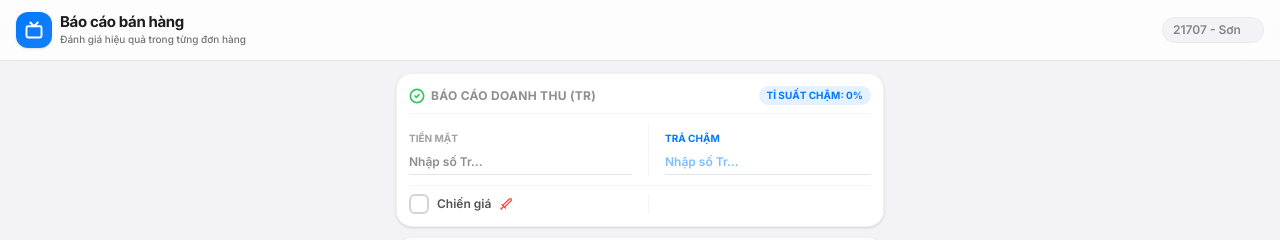
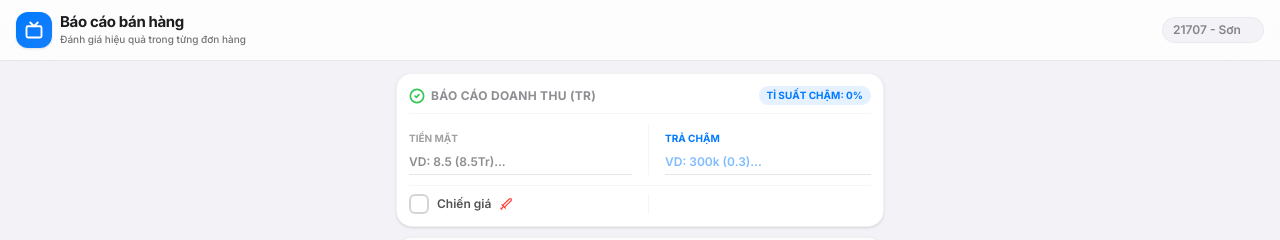
Before and after one commit to ltsdata1605-glitch/Bao-Cao-Khai-Thac, a React (Vite) app: page / in a window 1280 px wide. Shown: the top 240 px of the page. Built offline with nearby package versions, Linux system fonts and the light colour scheme.

Commit message:
style: update installment placeholder format example to VD: 300k (0.3)...

```diff
--- a/src/App.tsx
+++ b/src/App.tsx
@@ -741,7 +741,7 @@ export default function App() {
                       type="number"
                       inputMode="decimal"
                       min="0"
-                      placeholder="Nhập số Tr..."
+                      placeholder="VD: 8.5 (8.5Tr)..."
                       className="w-full text-xs font-semibold bg-transparent border-0 border-b border-neutral-200 dark:border-neutral-700 py-1 focus:ring-0 focus:border-[#007AFF] focus:outline-none"
                       value={state.cash}
                       onChange={e => handleStateChange(prev => ({ ...prev, cash: e.target.value }))}
@@ -754,7 +754,7 @@ export default function App() {
                       type="number"
                       inputMode="decimal"
                       min="0"
-                      placeholder="Nhập số Tr..."
+                      placeholder="VD: 300k (0.3)..."
                       className="w-full text-xs font-semibold text-[#007AFF] bg-transparent border-0 border-b border-neutral-200 dark:border-neutral-700 py-1 focus:ring-0 focus:border-[#007AFF] focus:outline-none"
                       value={state.installment}
                       onChange={e => handleStateChange(prev => ({ ...prev, installment: e.target.value }))}
```
Also changed, not shown: 2 other files (tests, documents, lock files or other folders).
